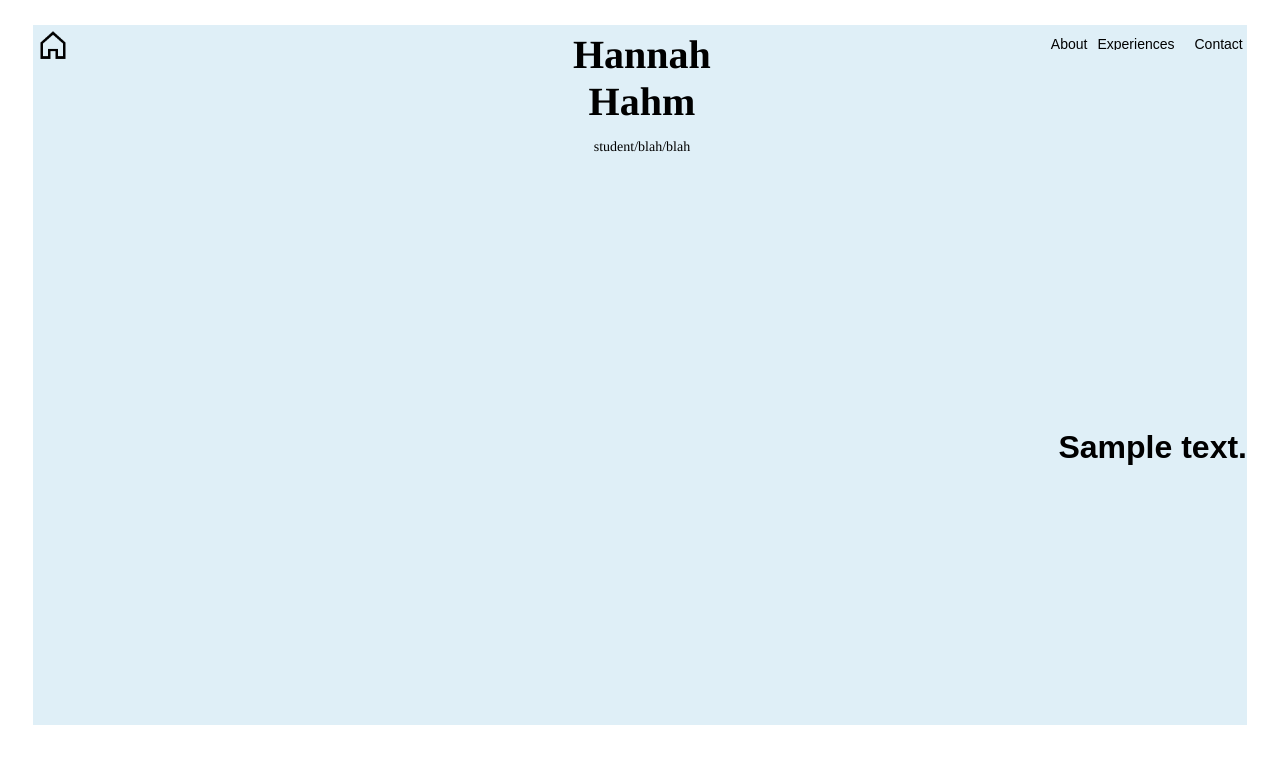
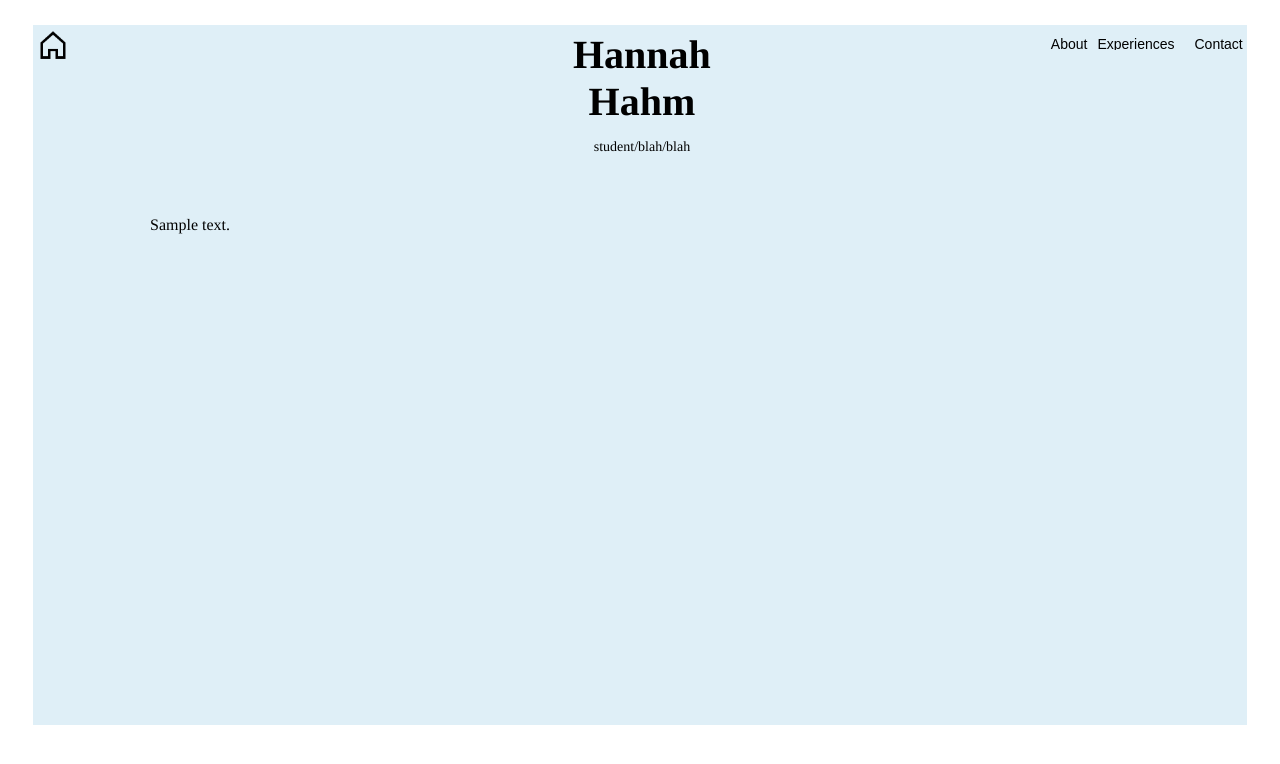
Before and after one commit to hahmhannah/fellowship2019, a PHP site: page /viewpost.php?blogPostId=1 in a window 1280 px wide. Shown: the top 764 px of the page. Run offline with PHP 8.4, Linux system fonts and the light colour scheme; tables that the repository leaves empty or names only in its code hold one stand-in row (values such as "Sample post"); data that the repository does not hold is empty.

Commit message:
blog posts formatted w/database

```diff
--- a/profilepage.css
+++ b/profilepage.css
@@ -105,6 +105,12 @@ h2{
     margin-top:125px;
 }
 
+.blog_date{
+    position:absolute;
+    left:150px;
+    margin-top:155px;
+}
+
 /*
 .recentposts{
     font-size:20px;
@@ -117,7 +123,7 @@ h2{
 
 .kidlinks{
     font-size:20px;
-    font-family: 'arial';
+    font-family: 'times';
     margin-left:105px;
     margin-right:105px;
 
@@ -162,6 +168,8 @@ a.kidlinks:hover{
     margin-right:100px;
     padding-top:200px
 }
+
+
 /*
 .blogpostcontainer{
     background-color:white;
--- a/viewpost.php
+++ b/viewpost.php
@@ -5,9 +5,9 @@ $blogPost = getBlogPost($blogPostId);
 echoHeader("title of blog post");
 echo "
 
-    <h1>".$blogPost['blogPostTitle']."</h1>
-    <h1>".$blogPost['datePublished']."</h1>
-    <h1>".$blogPost['content']."</h1>
+    <h2>".$blogPost['blogPostTitle']."</h2>
+    <h5 class='blog_date'>".$blogPost['datePublished']."</h5>
+    <p class='descr'>".$blogPost['content']."</p>
 
 ";
 ?>
```
